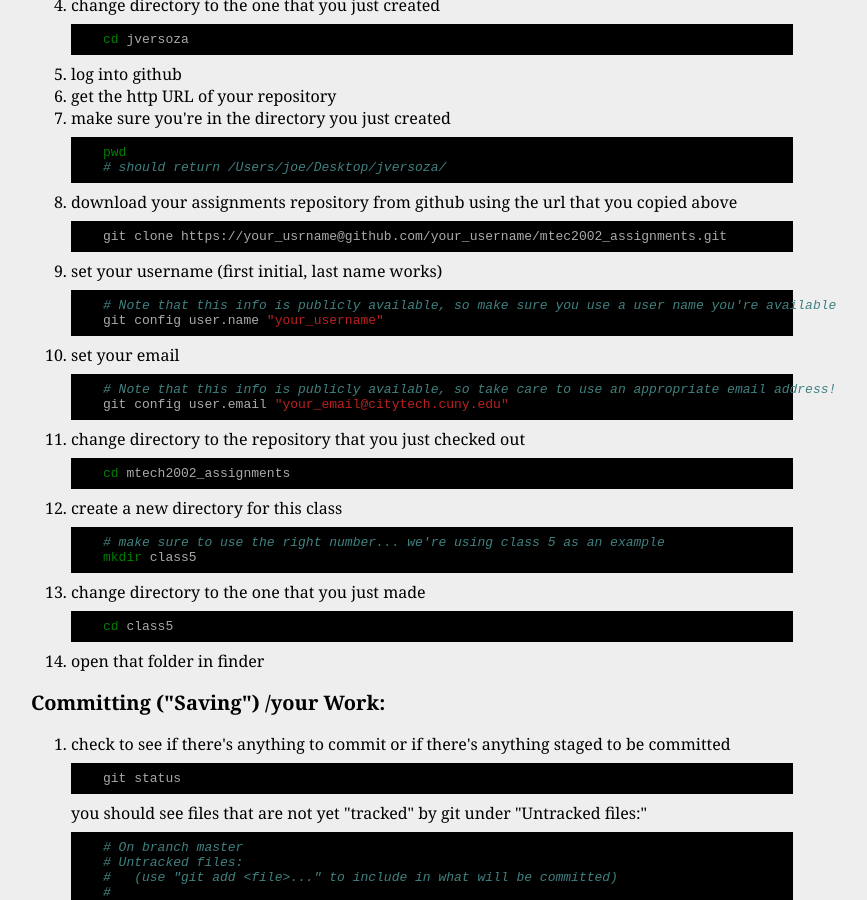
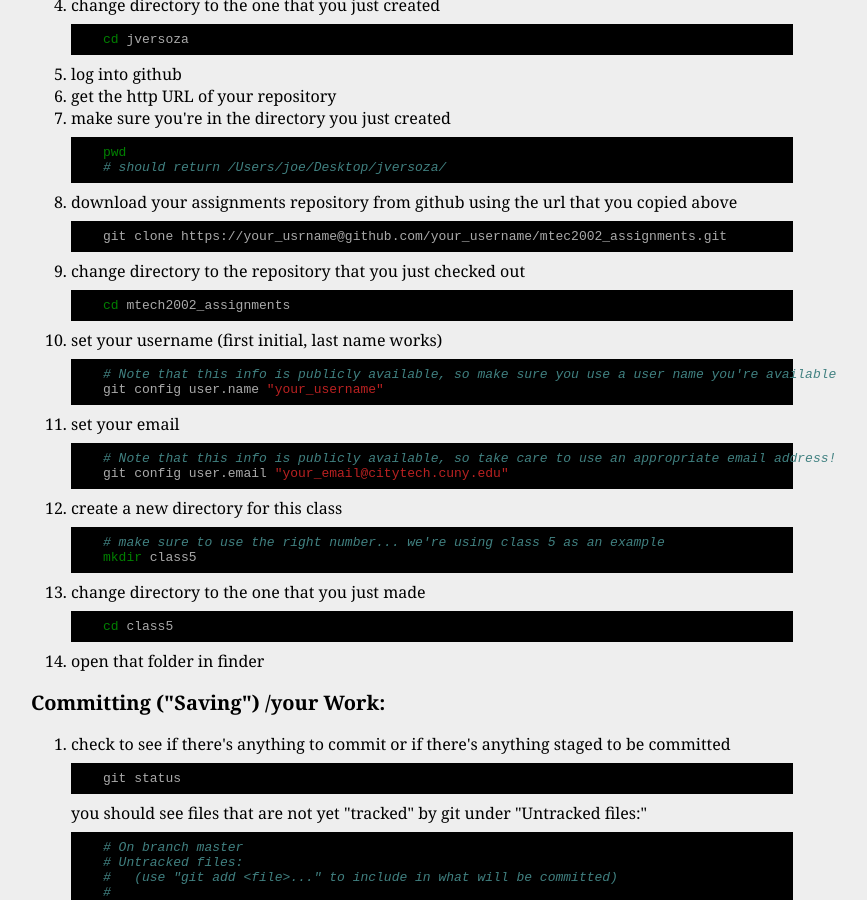
Before and after one commit to jversoza/MTEC2002, a Jekyll site: the page built from git.html, in a window 1280 px wide and 900 px high, scrolled down 648 px. Shown: the whole window, without its empty margins (129-996 px from the left). Built offline with Jekyll 4.4.1, drawn with Linux system fonts in a browser that asks for light colours.

```diff
--- a/git.html
+++ b/git.html
@@ -37,6 +37,11 @@ pwd
 git clone https://your_usrname@github.com/your_username/mtec2002_assignments.git
 {% endhighlight %}
 </li>
+<li> change directory to the repository that you just checked out
+{% highlight bash %}
+cd mtech2002_assignments
+{% endhighlight %}
+</li>
 <li>set your username (first initial, last name works)
 {% highlight bash %}
 # Note that this info is publicly available, so make sure you use a user name you're available
@@ -47,11 +52,6 @@ git config user.name "your_username"
 {% highlight bash %}
 # Note that this info is publicly available, so take care to use an appropriate email address!
 git config user.email "your_email@citytech.cuny.edu"
-{% endhighlight %}
-</li>
-<li> change directory to the repository that you just checked out
-{% highlight bash %}
-cd mtech2002_assignments
 {% endhighlight %}
 </li>
 <li> create a new directory for this class
```
